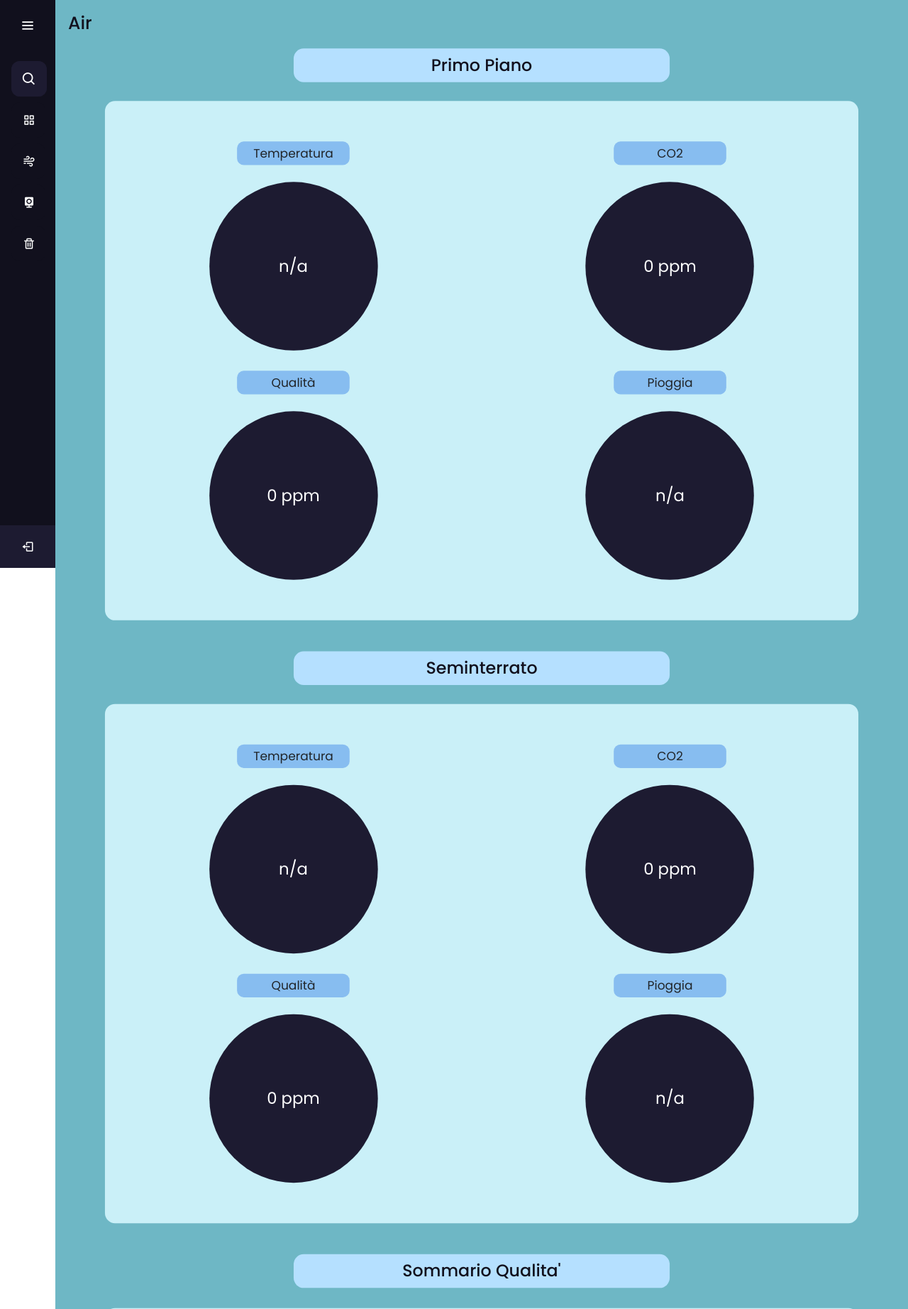
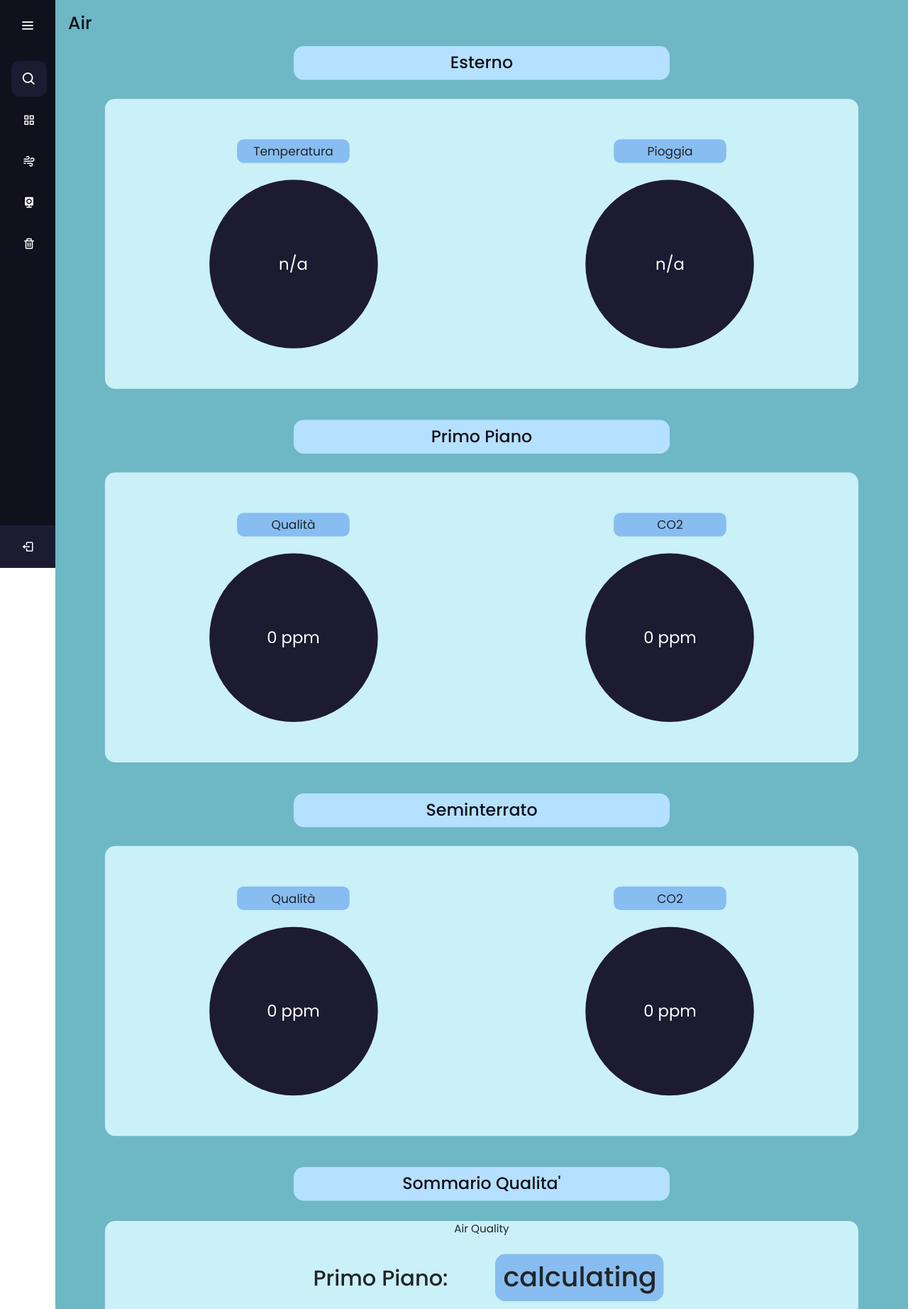
Before and after one commit to oberdfr/MonitoringSystem_WebServer, a Flask app: page /air.html in a window 1280 px wide. Shown: the top 1844 px of the page at 71% size. Run offline with Flask 3, Linux system fonts and the light colour scheme; the visitor is signed in with stand-in values (Sample User, id 1); parts of the project's set-up code (start-up, migrations or seed data) failed here and were passed over.

Commit message:
website: air: refactor page to use weather API (temperature, rain)

```diff
--- a/static/js/air.js
+++ b/static/js/air.js
@@ -173,3 +173,39 @@ function setFullHeight() {
 
 window.addEventListener('resize', setFullHeight);
 window.addEventListener('DOMContentLoaded', setFullHeight);
+
+const apiKey = 'f46f2ab508deea1aba7c8658b207aa5d';
+// Coordinate Intuita
+const lat = 43.91191667;
+const lon = 12.90136111;
+
+// URL dell'API con le coordinate della città e API key
+const apiUrl = `https://api.openweathermap.org/data/2.5/weather?lat=${lat}&lon=${lon}&units=metric&appid=${apiKey}`;
+
+// Funzione per aggiornare il DOM con le informazioni meteo
+function updateWeather(data) {
+    const temperature = data.main.temp;
+    const rain = data.weather.some(item => item.main.toLowerCase() === 'rain') ? 'Yes' : 'No';
+
+    document.getElementById('temperature').textContent = temperature + " ℃";
+    document.getElementById('rain').textContent = rain;
+}
+
+// Funzione per ottenere le informazioni meteo
+async function getWeather() {
+    try {
+        const response = await fetch(apiUrl);
+        if (!response.ok) {
+            throw new Error(`HTTP error! status: ${response.status}`);
+        }
+        const data = await response.json();
+        updateWeather(data);
+    } catch (error) {
+        console.error('Error fetching the weather data:', error);
+    }
+}
+
+document.addEventListener('DOMContentLoaded', function () {
+    getWeather()
+    setInterval(getWeather, 5 * 60 * 1000); // Update every 2.5 seconds
+});
--- a/templates/air.html
+++ b/templates/air.html
@@ -68,17 +68,36 @@
 
     <div class="home-container-scaled">
 
+    <div id="airRowEsterno" class="row text-center" style="width: 95%; margin-left: auto; margin-right: auto;">
+      <div id="EsternoContainer" style="width: 95%; margin: auto;" class="col" >
+        <div class="text result_air_dark2_text" style="margin-bottom: 0%;">
+          <p style="margin-top: 6px;">Esterno</p>
+        </div>
+        <div id="result_air" class="result_air_mon">
+          <div class="info-container" style="width: 100%;">
+            <div class="info-container">
+              <div class="label">Temperatura</div>
+              <div class="info" id="temperature">n/a</div>
+            </div>
+          </div>
+          <div class="info-container" style="width: 100%;">
+            <div class="info-container">
+              <div class="label">Pioggia</div>
+              <div class="info" id="rain">n/a</div>
+            </div>
+          </div>
+        </div>
+      </div>
+    </div>
+
       <div id="airRow1" class="row text-center" style="width: 95%; margin-left: auto; margin-right: auto;">
+
         <div id="primoPianoContainer" class="col">
           <div class="text result_air_dark2_text" style="margin-bottom: 0%;">
             <p style="margin-top: 6px;">Primo Piano</p>
           </div>
           <div id="result_air" class="result_air_mon">
             <div class="info-container" style="width: 100%;">
-              <div class="info-container">
-                <div class="label">Temperatura</div>
-                <div class="info" id="temp">n/a</div>
-              </div>
               <div class="info-container">
                 <div class="label">Qualità</div>
                 <div class="info" id="qualita_pp">n/a</div>
@@ -88,10 +107,6 @@
               <div class="info-container">
                 <div class="label">CO2</div>
                 <div class="info" id="co2_pp">n/a</div>
-              </div>
-              <div class="info-container">
-                <div class="label">Pioggia</div>
-                <div class="info" id="piove">n/a</div>
               </div>
             </div>
           </div>
@@ -104,10 +119,6 @@
           <div id="result_air" class="result_air_mon">
             <div class="info-container" style="width: 100%;">
               <div class="info-container">
-                <div class="label">Temperatura</div>
-                <div class="info" id="temp">n/a</div>
-              </div>
-              <div class="info-container">
                 <div class="label">Qualità</div>
                 <div class="info" id="qualita_s">n/a</div>
               </div>
@@ -116,10 +127,6 @@
               <div class="info-container">
                 <div class="label">CO2</div>
                 <div class="info" id="co2_s">n/a</div>
-              </div>
-              <div class="info-container">
-                <div class="label">Pioggia</div>
-                <div class="info" id="piove">n/a</div>
               </div>
             </div>
           </div>
```
